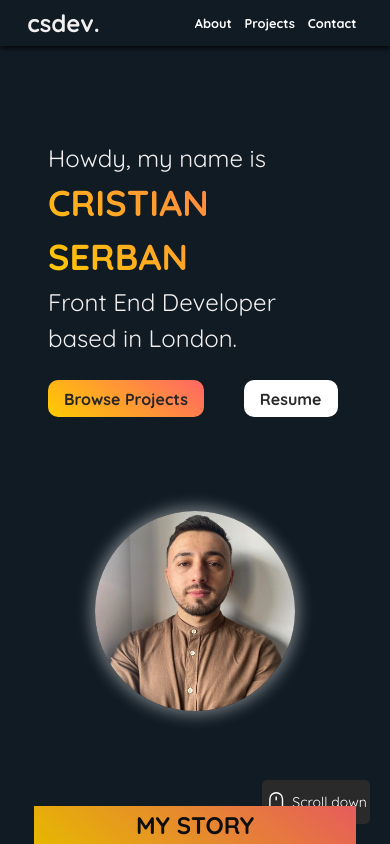
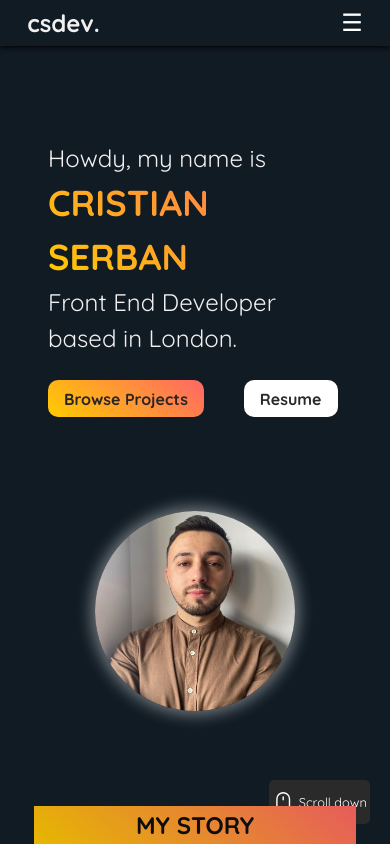
Before and after one commit to ChrisserDev/Portofolio-Website, a React (Vite) app: page / in a window 390 px wide. Shown: the top 844 px of the page. Built offline with nearby package versions, Linux system fonts and the light colour scheme; no server answers.

Commit message:
Finished the project

```diff
--- a/src/App.css
+++ b/src/App.css
@@ -217,7 +217,7 @@ a {
 .project-details {
   display: flex;
   flex-direction: column;
-  height: 250px;
+  height: fit-content;
   justify-content: space-around;
 }
 
@@ -432,7 +432,7 @@ a {
 }
 
 .scroll-text {
-  font-size: 14px;
+  font-size: .8rem;
 }
 
 @media (max-width: 768px){
@@ -573,6 +573,10 @@ a {
     gap: 10px;
   }
 
+  .project-card-top > h2 {
+    font-size: 1rem;
+  }
+
   .project-card {
     display: flex;
     flex-direction: column;
@@ -591,7 +595,7 @@ a {
 
   .projects-stack {
     flex-wrap: wrap;
-    padding: 0 .7em 1em .7em;
+    padding: 1em .7em 1em .7em;
   }
 
   .project-links {
@@ -604,6 +608,54 @@ a {
 
   .overlay {
     height: 200px;
+  }
+
+    /* HAMBURGER MENU */
+
+  .menu-button {
+    display: block;
+    cursor: pointer;
+    background-color: transparent;
+    color: white;
+    border: none;
+    font-size: 1.5rem;
+  }
+
+  .homePage-container {
+    flex-direction: column;
+    align-items: center;
+  }
+
+  .menu {
+    display: flex;
+    flex-direction: column;
+    width: 0;
+    height: 100%;
+    position: fixed;
+    top: 0;
+    left: 0;
+    background-color: #0c1821;
+    overflow-x: hidden;
+    transition: 0.5s;
+    padding-top: 2em;
+    z-index: 1;
+  }
+
+  .menu a {
+    padding: 1.5em;
+    text-decoration: none;
+    font-size: 1rem;
+    color: white;
+    transition: 0.3s;
+    display: block;
+  }
+
+  .menu a:hover {
+    color: #b0afaf;
+  }
+
+  .menu.open {
+    width: 50%;
   }
 }
 
@@ -631,52 +683,4 @@ a {
   .social-links > a {
     font-size: 3rem;
   }
-
-  /* HAMBURGER MENU */
-
-  .menu-button {
-    display: block;
-    cursor: pointer;
-    background-color: transparent;
-    color: white;
-    border: none;
-    font-size: 1.5rem;
-  }
-
-  .homePage-container {
-    flex-direction: column;
-    align-items: center;
-  }
-
-  .menu {
-    display: flex;
-    flex-direction: column;
-    width: 0;
-    height: 100%;
-    position: fixed;
-    top: 0;
-    left: 0;
-    background-color: #0C1821;
-    overflow-x: hidden;
-    transition: 0.5s;
-    padding-top: 2em;
-    z-index: 1;
-  }
-
-  .menu a {
-    padding: 1.5em;
-    text-decoration: none;
-    font-size: 1rem;
-    color: white;
-    transition: 0.3s;
-    display: block;
-  }
-
-  .menu a:hover {
-    background-color: #b0afaf;
-  }
-
-  .menu.open {
-    width: 50%;
-  }
 }
--- a/src/Components/Work.jsx
+++ b/src/Components/Work.jsx
@@ -3,7 +3,6 @@ import { Link } from 'react-router-dom';
 import { ImNewTab } from "react-icons/im";
 import Modal from 'react-modal'
 import axios from 'axios'
-
 
 export default function Work() {
   Modal.setAppElement(document.getElementById('root'));
--- a/src/Pages/HomePage.jsx
+++ b/src/Pages/HomePage.jsx
@@ -6,6 +6,7 @@ import About from '../Components/About';
 import Work from '../Components/Work';
 import myself from '../assets/portfolio-cover2.jpeg';
 import ScrollEffect from '../Components/ScrollEffect';
+import '../App.css'
 
 
 export default function HomePage() {
```
